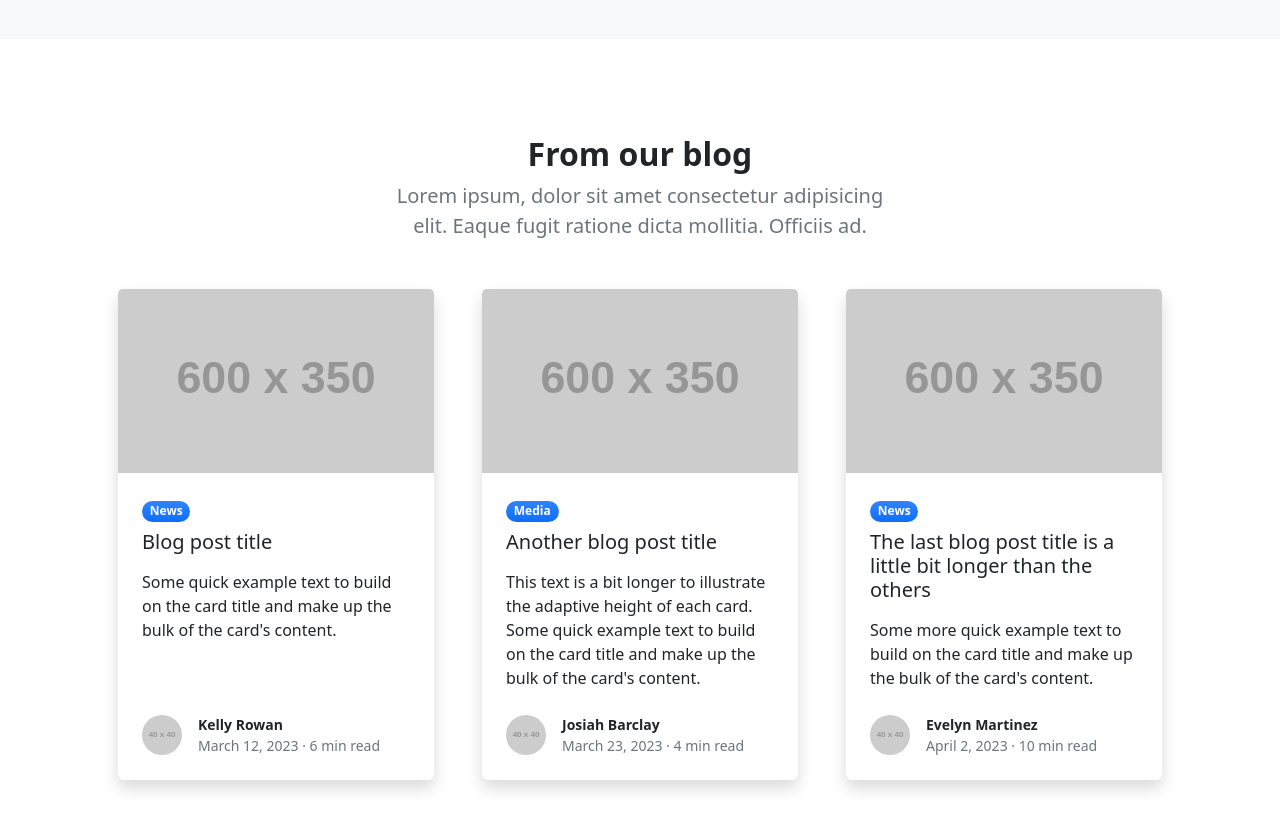
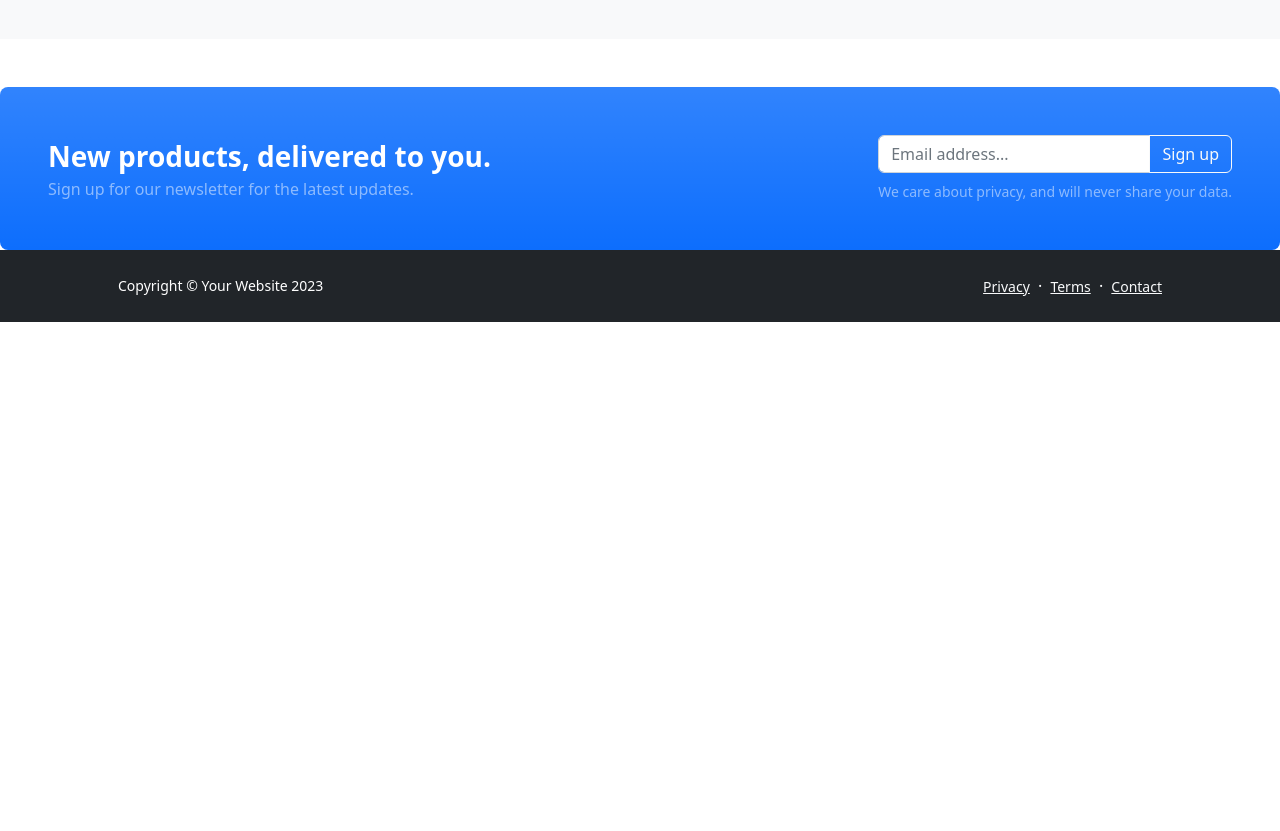
Before and after one commit to ErinClaudio/reimagined-octo-guide, a website: page src/index.html in a window 1280 px wide. Shown: the part 1380-2211 px from the top of the page. After the commit the page ends 1702 px from the top, so only its background shows below. Drawn offline with nearby package versions, Linux system fonts and the light colour scheme; files that its build step writes are made by us from their sources; placeholder pictures from the web are drawn by us.

Commit message:
Update text

```diff
--- a/src/index.html
+++ b/src/index.html
@@ -75,7 +75,6 @@
       <div class="container px-5 my-5">
         <div class="row gx-5">
           <div class="col-lg-4 mb-5 mb-lg-0">
-            <h2 class="fw-bolder mb-0">A better way to start building.</h2>
           </div>
           <div class="col-lg-8">
             <div class="row gx-5 row-cols-1 row-cols-md-2">
@@ -134,91 +133,6 @@
       </div>
     </div>
     <!-- Blog preview section-->
-    <section class="py-5">
-      <div class="container px-5 my-5">
-        <div class="row gx-5 justify-content-center">
-          <div class="col-lg-8 col-xl-6">
-            <div class="text-center">
-              <h2 class="fw-bolder">From our blog</h2>
-              <p class="lead fw-normal text-muted mb-5">Lorem ipsum, dolor sit amet consectetur adipisicing elit. Eaque
-                fugit ratione dicta mollitia. Officiis ad.</p>
-            </div>
-          </div>
-        </div>
-        <div class="row gx-5">
-          <div class="col-lg-4 mb-5">
-            <div class="card h-100 shadow border-0">
-              <img class="card-img-top" src="https://dummyimage.com/600x350/ced4da/6c757d" alt="..." />
-              <div class="card-body p-4">
-                <div class="badge bg-primary bg-gradient rounded-pill mb-2">News</div>
-                <a class="text-decoration-none link-dark stretched-link" href="#!">
-                  <h5 class="card-title mb-3">Blog post title</h5>
-                </a>
-                <p class="card-text mb-0">Some quick example text to build on the card title and make up the bulk of the
-                  card's content.</p>
-              </div>
-              <div class="card-footer p-4 pt-0 bg-transparent border-top-0">
-                <div class="d-flex align-items-end justify-content-between">
-                  <div class="d-flex align-items-center">
-                    <img class="rounded-circle me-3" src="https://dummyimage.com/40x40/ced4da/6c757d" alt="..." />
-                    <div class="small">
-                      <div class="fw-bold">Kelly Rowan</div>
-                      <div class="text-muted">March 12, 2023 &middot; 6 min read</div>
-                    </div>
-                  </div>
-                </div>
-              </div>
-            </div>
-          </div>
-          <div class="col-lg-4 mb-5">
-            <div class="card h-100 shadow border-0">
-              <img class="card-img-top" src="https://dummyimage.com/600x350/adb5bd/495057" alt="..." />
-              <div class="card-body p-4">
-                <div class="badge bg-primary bg-gradient rounded-pill mb-2">Media</div>
-                <a class="text-decoration-none link-dark stretched-link" href="#!">
-                  <h5 class="card-title mb-3">Another blog post title</h5>
-                </a>
-                <p class="card-text mb-0">This text is a bit longer to illustrate the adaptive height of each card. Some
-                  quick example text to build on the card title and make up the bulk of the card's content.</p>
-              </div>
-              <div class="card-footer p-4 pt-0 bg-transparent border-top-0">
-                <div class="d-flex align-items-end justify-content-between">
-                  <div class="d-flex align-items-center">
-                    <img class="rounded-circle me-3" src="https://dummyimage.com/40x40/ced4da/6c757d" alt="..." />
-                    <div class="small">
-                      <div class="fw-bold">Josiah Barclay</div>
-                      <div class="text-muted">March 23, 2023 &middot; 4 min read</div>
-                    </div>
-                  </div>
-                </div>
-              </div>
-            </div>
-          </div>
-          <div class="col-lg-4 mb-5">
-            <div class="card h-100 shadow border-0">
-              <img class="card-img-top" src="https://dummyimage.com/600x350/6c757d/343a40" alt="..." />
-              <div class="card-body p-4">
-                <div class="badge bg-primary bg-gradient rounded-pill mb-2">News</div>
-                <a class="text-decoration-none link-dark stretched-link" href="#!">
-                  <h5 class="card-title mb-3">The last blog post title is a little bit longer than the others</h5>
-                </a>
-                <p class="card-text mb-0">Some more quick example text to build on the card title and make up the bulk
-                  of the card's content.</p>
-              </div>
-              <div class="card-footer p-4 pt-0 bg-transparent border-top-0">
-                <div class="d-flex align-items-end justify-content-between">
-                  <div class="d-flex align-items-center">
-                    <img class="rounded-circle me-3" src="https://dummyimage.com/40x40/ced4da/6c757d" alt="..." />
-                    <div class="small">
-                      <div class="fw-bold">Evelyn Martinez</div>
-                      <div class="text-muted">April 2, 2023 &middot; 10 min read</div>
-                    </div>
-                  </div>
-                </div>
-              </div>
-            </div>
-          </div>
-        </div>
         <!-- Call to action-->
         <aside class="bg-primary bg-gradient rounded-3 p-4 p-sm-5 mt-5">
           <div
```
